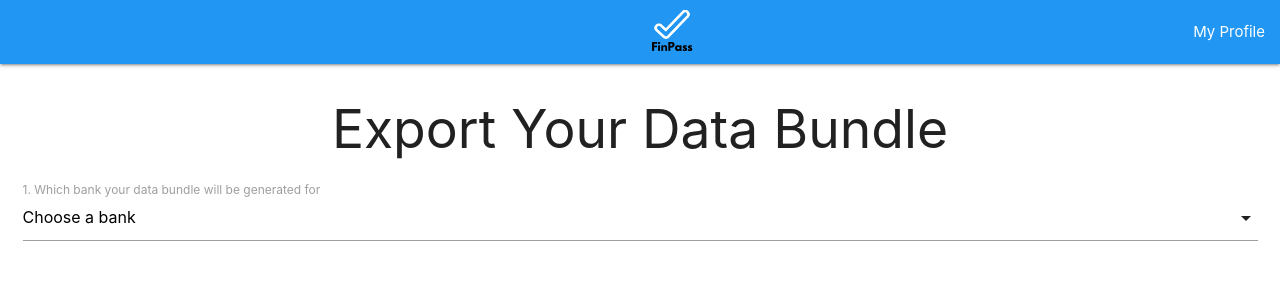
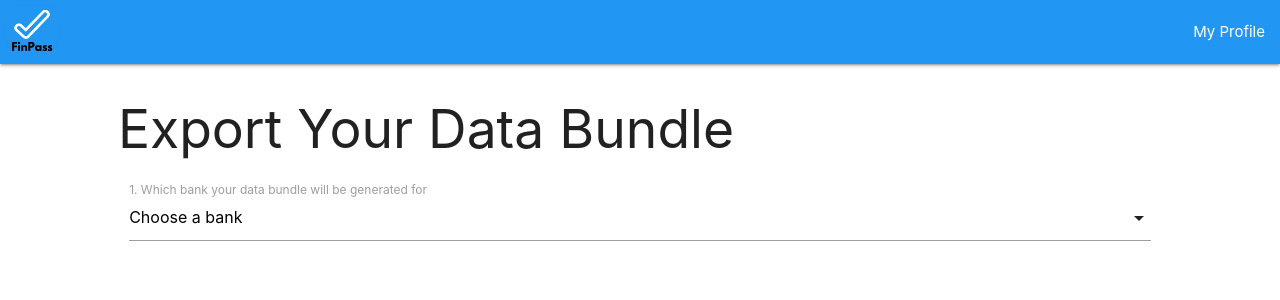
Before and after one commit to shenba2014/2019_EPAM_FinTech_Hackathon_Alpha, a React (Create React App) app in the folder frontend/finpass/: page /tasks in a window 1280 px wide. Shown: the top 300 px of the page. Built offline with nearby package versions, Linux system fonts and the light colour scheme.

Commit message:
update styles for task page

```diff
--- a/frontend/finpass/src/App.css
+++ b/frontend/finpass/src/App.css
@@ -1,5 +1,4 @@
 .root {
-  text-align: center;
   height: 100vh;
   width: 100vw;
 }
--- a/frontend/finpass/src/pages/Export/export-page.js
+++ b/frontend/finpass/src/pages/Export/export-page.js
@@ -60,7 +60,7 @@ export const ExportPage = () => {
 
     return (
         <div className="row">
-            <div className="col s12">
+            <div className="col s10 offset-s1">
                 <Fragment>
                     <h2>Export Your Data Bundle</h2>
 
```
